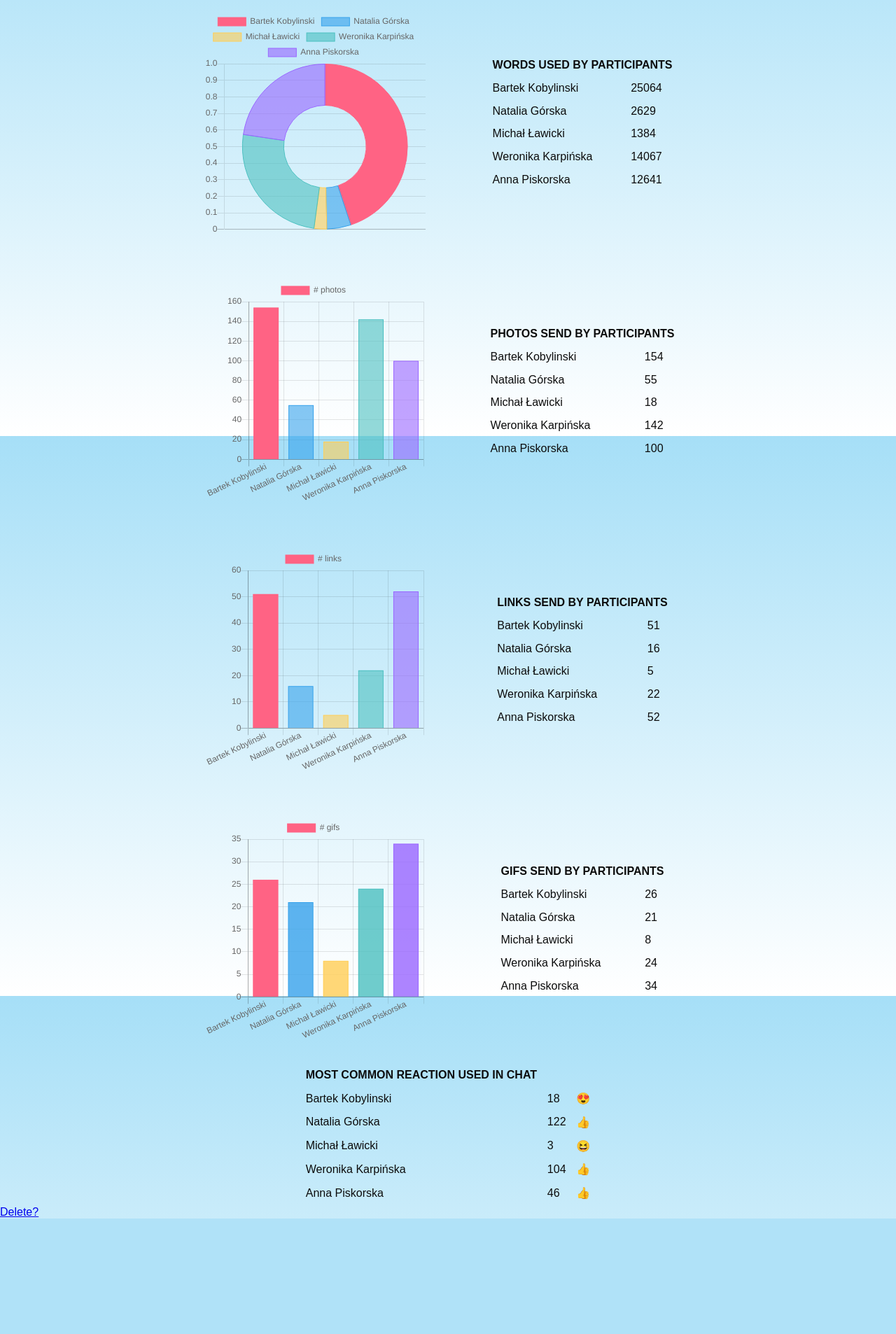
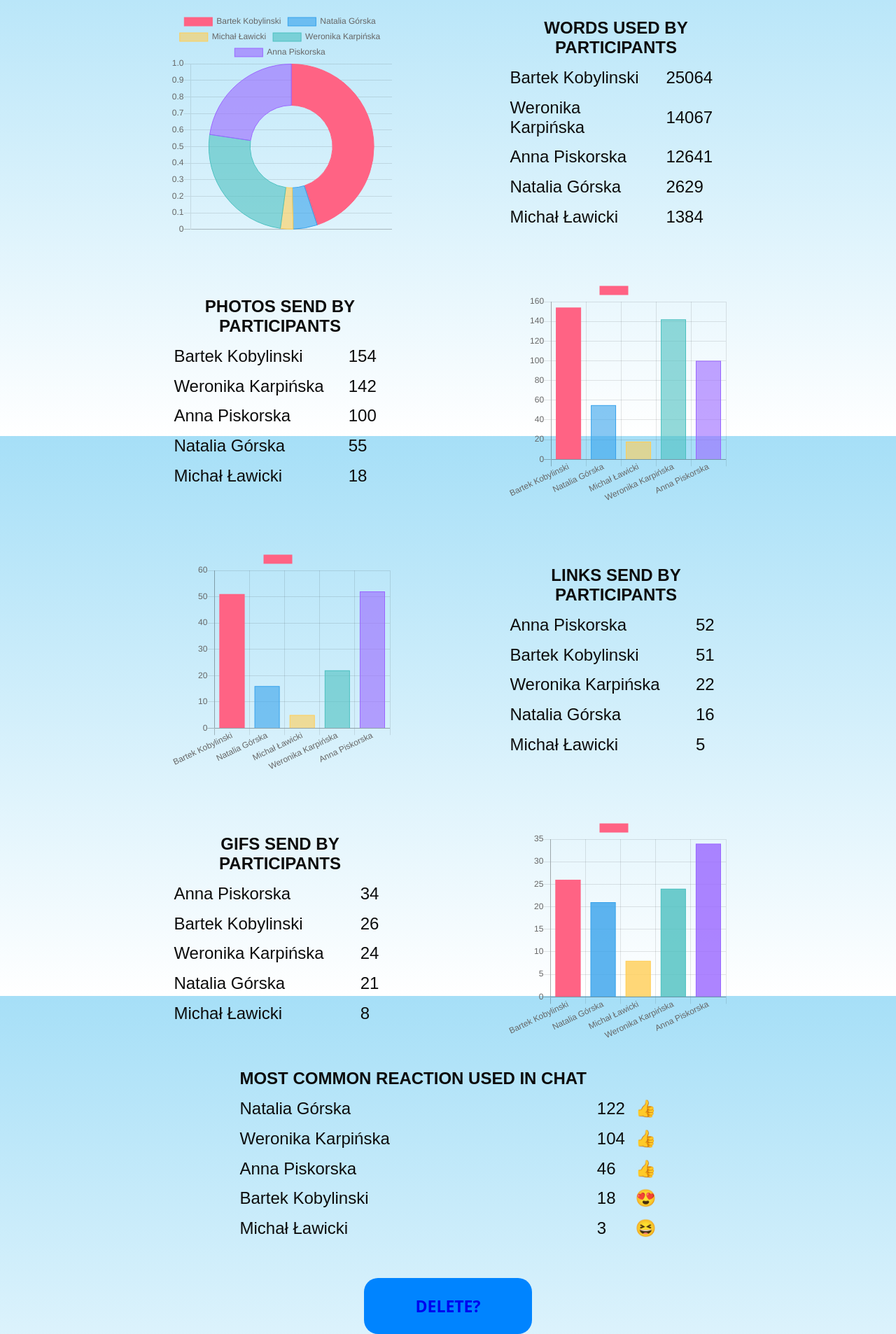
Before and after one commit to bartoszkobylinski/facebook_chat_parser, a Django app: page /index in a window 1280 px wide. Shown: the part 977-2883 px from the top of the page at 70% size. Before the commit the page ends 2718 px from the top, so only its background shows below. Run offline with Django 3.2, Linux system fonts and the light colour scheme; data comes from the database, SQL or seed files in the repository.

Commit message:
EDITTING INDEX PAGE
- adding sorting to sort data in template

- changes in styling to have each second chart in oposite place

```diff
--- a/facebook_parser/facebook/static/css/style.css
+++ b/facebook_parser/facebook/static/css/style.css
@@ -37,12 +37,16 @@ p{
 .chart-container,
 .stat-container{
     display: flex;
+    flex-direction: row;
     justify-content: center;
 }
 .canvas-wrapper,
 .legend-wrapper{
-    margin: 1rem;
+    margin: 1rem 4rem;
     padding: 1rem;
+}
+.canvas-wrapper{
+    display: flex;
 }
 .legend-wrapper{
     display: flex;
@@ -54,10 +58,36 @@ p{
 th{
     text-transform: uppercase;
     padding: 0.4rem;
+    font-size: 1.5rem;
 }
 td{
     padding: 0.4rem;
+    font-size: 1.5rem;
 }
+.even-wrapper{
+    order: 2;
+}
+.delete{
+    text-align: center;
+    margin: 3rem;
+}
+.delete button{
+    text-transform: uppercase;
+    background-color: #0084ff;
+    color: #fff;
+    width: 15rem;
+    border: none;
+    border-radius: 20px;
+    font-family: "Open Sans", sans-serif;
+    font-weight: 700;
+    font-style: normal;
+    font-size: 23px;
+    padding: 1.5rem;
+}
+.delete button a{
+    text-decoration: none;
+}
+
 /*--------------upload-file-form-------------------*/
 
 nav {
--- a/facebook_parser/facebook/templates/index.html
+++ b/facebook_parser/facebook/templates/index.html
@@ -37,7 +37,7 @@
                 </div>
             </div>
             <div class="chart-container">
-                <div class="canvas-wrapper">
+                <div class="canvas-wrapper even-wrapper">
                     <canvas id="myChartCharacters" width="200" height="200"></canvas>
                 </div>
                 <div class="legend-wrapper">
@@ -77,7 +77,7 @@
                 </div>
             </div>
             <div class="chart-container">
-                <div class="canvas-wrapper">
+                <div class="canvas-wrapper even-wrapper">
                     <canvas id="myChartPhotos" width="200" height="200"></canvas>
                 </div>
                 <div class="legend-wrapper">
@@ -117,7 +117,7 @@
                 </div>
             </div>
             <div class="chart-container">
-                <div class="canvas-wrapper">
+                <div class="canvas-wrapper even-wrapper">
                     <canvas id="myChartGifs" width="200" height="200"></canvas>
                 </div>
                 <div class="legend-wrapper">
@@ -158,12 +158,11 @@
     </div>
     </main>
 
+    <div class="delete">
+        <button><a href="{% url 'delete' %}">Delete?</a></button>
+    </div>
 
 
-
-
-
-        <a href="{% url 'delete' %}">Delete?</a>
 
 
 
@@ -172,11 +171,9 @@ var ctx = document.getElementById('myChartMessages').getContext('2d');
 var myChart = new Chart(ctx, {
     type: 'doughnut',
     data: {
-        //labels: ['Red', 'Blue', 'Yellow', 'Green', 'Purple', 'Orange','Yellow','Zielony','Niebieski'],
         labels: {{ users_list|safe}},
         datasets: [{
-            label: '# messages',
-            //data: [91, 91, 900, 9999, 99999, 9, 9, 190, 190],
+            label: '',
             data: {{messages_list|safe}},
             backgroundColor: [
                 'rgba(255, 99, 132, 1)',
@@ -219,11 +216,9 @@ var ctx = document.getElementById('myChartCharacters').getContext('2d');
 var myChart = new Chart(ctx, {
     type: 'pie',
     data: {
-        //labels: ['Red', 'Blue', 'Yellow', 'Green', 'Purple', 'Orange','Yellow','Zielony','Niebieski'],
         labels: {{ users_list|safe}},
         datasets: [{
-            label: '# characters',
-            //data: [91, 91, 900, 9999, 99999, 9, 9, 190, 190],
+            label: '',
             data: {{characters_list|safe}},
             backgroundColor: [
                 'rgba(255, 99, 132, 1)',
@@ -265,11 +260,9 @@ var ctx = document.getElementById('myChartWords').getContext('2d');
 var myChart = new Chart(ctx, {
     type: 'doughnut',
     data: {
-        //labels: ['Red', 'Blue', 'Yellow', 'Green', 'Purple', 'Orange','Yellow','Zielony','Niebieski'],
         labels: {{ users_list|safe}},
         datasets: [{
-            label: '# words',
-            //data: [91, 91, 900, 9999, 99999, 9, 9, 190, 190],
+            label: '',
             data: {{words_list|safe}},
             backgroundColor: [
                 'rgba(255, 99, 132, 1)',
@@ -311,11 +304,9 @@ var ctx = document.getElementById('myChartPhotos').getContext('2d');
 var myChart = new Chart(ctx, {
     type: 'bar',
     data: {
-        //labels: ['Red', 'Blue', 'Yellow', 'Green', 'Purple', 'Orange','Yellow','Zielony','Niebieski'],
         labels: {{ users_list|safe}},
         datasets: [{
-            label: '# photos',
-            //data: [91, 91, 900, 9999, 99999, 9, 9, 190, 190],
+            label: '',
             data: {{photos_list|safe}},
             backgroundColor: [
                 'rgba(255, 99, 132, 1)',
@@ -357,11 +348,9 @@ var ctx = document.getElementById('myChartLinks').getContext('2d');
 var myChart = new Chart(ctx, {
     type: 'bar',
     data: {
-        //labels: ['Red', 'Blue', 'Yellow', 'Green', 'Purple', 'Orange','Yellow','Zielony','Niebieski'],
         labels: {{ users_list|safe}},
         datasets: [{
-            label: '# links',
-            //data: [91, 91, 900, 9999, 99999, 9, 9, 190, 190],
+            label: '',
             data: {{links_list|safe}},
             backgroundColor: [
                 'rgba(255, 99, 132, 1)',
@@ -403,11 +392,9 @@ var ctx = document.getElementById('myChartGifs').getContext('2d');
 var myChart = new Chart(ctx, {
     type: 'bar',
     data: {
-        //labels: ['Red', 'Blue', 'Yellow', 'Green', 'Purple', 'Orange','Yellow','Zielony','Niebieski'],
         labels: {{ users_list|safe}},
         datasets: [{
-            label: '# gifs',
-            //data: [91, 91, 900, 9999, 99999, 9, 9, 190, 190],
+            label: '',
             data: {{gifs_list|safe}},
             backgroundColor: [
                 'rgba(255, 99, 132, 1)',
--- a/facebook_parser/facebook/views.py
+++ b/facebook_parser/facebook/views.py
@@ -99,7 +99,7 @@ class ChartView(TemplateView):
             number_of_reactions_queryset = ParticipantModel.objects.filter(name=user.name).values("counter_most_common_react")
             numbers_react_list.append(number_of_reactions_queryset[0].get('counter_most_common_react'))
         context.update(title=title)
-        context.update(reaction_list=zip(users_list, reaction_list, numbers_react_list))
+        context.update(reaction_list=sorted(zip(users_list, reaction_list, numbers_react_list), key=lambda x:x[2], reverse=True))
         context.update(links_list=links_list)
         context.update(words_list=words_list)
         context.update(users_list=users_list)
@@ -107,12 +107,12 @@ class ChartView(TemplateView):
         context.update(characters_list=characters_list)
         context.update(gifs_list=gifs_list)
         context.update(photos_list=photos_list)
-        context.update(user_messages_list=zip(users_list, messages_list))
-        context.update(user_characters_list=zip(users_list, characters_list))
-        context.update(user_words_list=zip(users_list, words_list))
-        context.update(user_photos_list=zip(users_list, photos_list))
-        context.update(user_links_list=zip(users_list, links_list))
-        context.update(user_gifs_list=zip(users_list, gifs_list))
+        context.update(user_messages_list=sorted(zip(users_list, messages_list), key=lambda x:x[1], reverse=True))
+        context.update(user_characters_list=sorted(zip(users_list, characters_list), key=lambda x:x[1], reverse=True))
+        context.update(user_words_list=sorted(zip(users_list, words_list),key=lambda x:x[1], reverse=True))
+        context.update(user_photos_list=sorted(zip(users_list, photos_list), key=lambda x:x[1], reverse=True))
+        context.update(user_links_list=sorted(zip(users_list, links_list), key=lambda x:x[1], reverse=True))
+        context.update(user_gifs_list=sorted(zip(users_list, gifs_list), key=lambda x:x[1], reverse=True))
         return context
 
 
```
